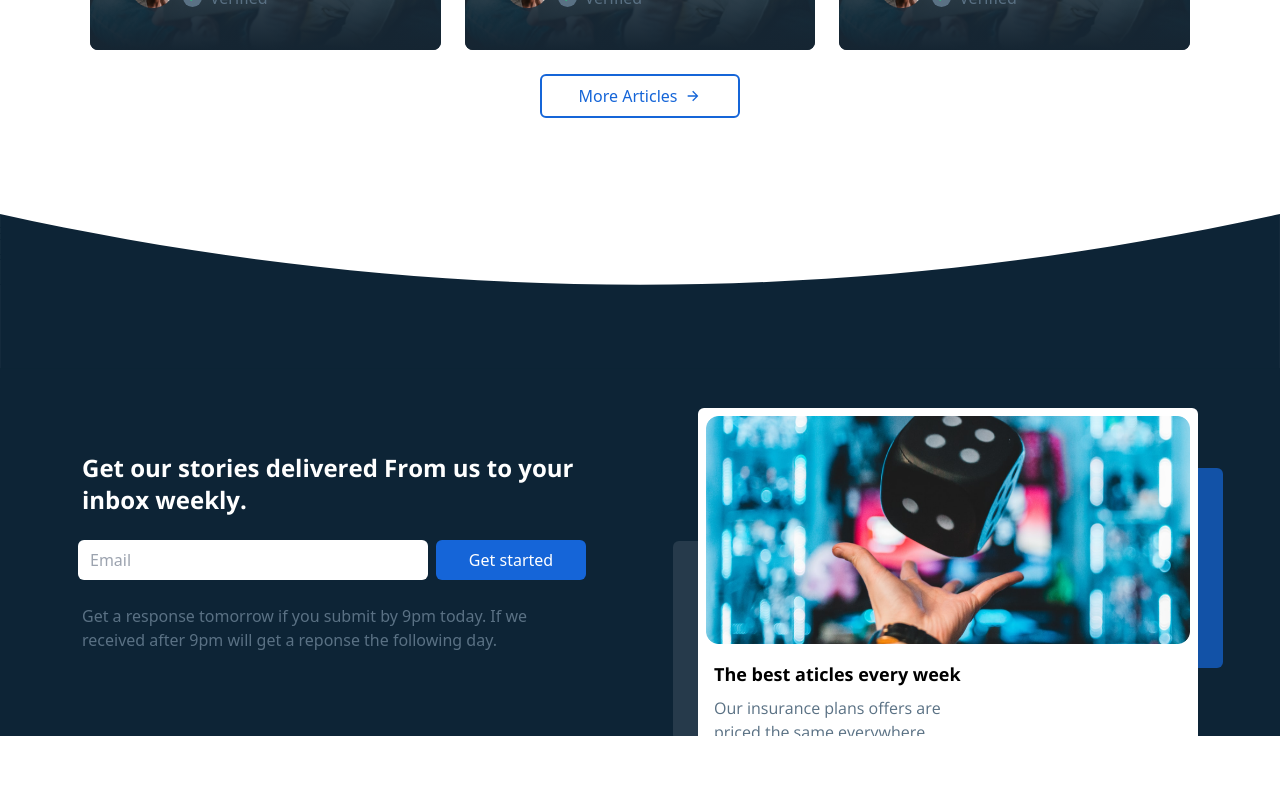
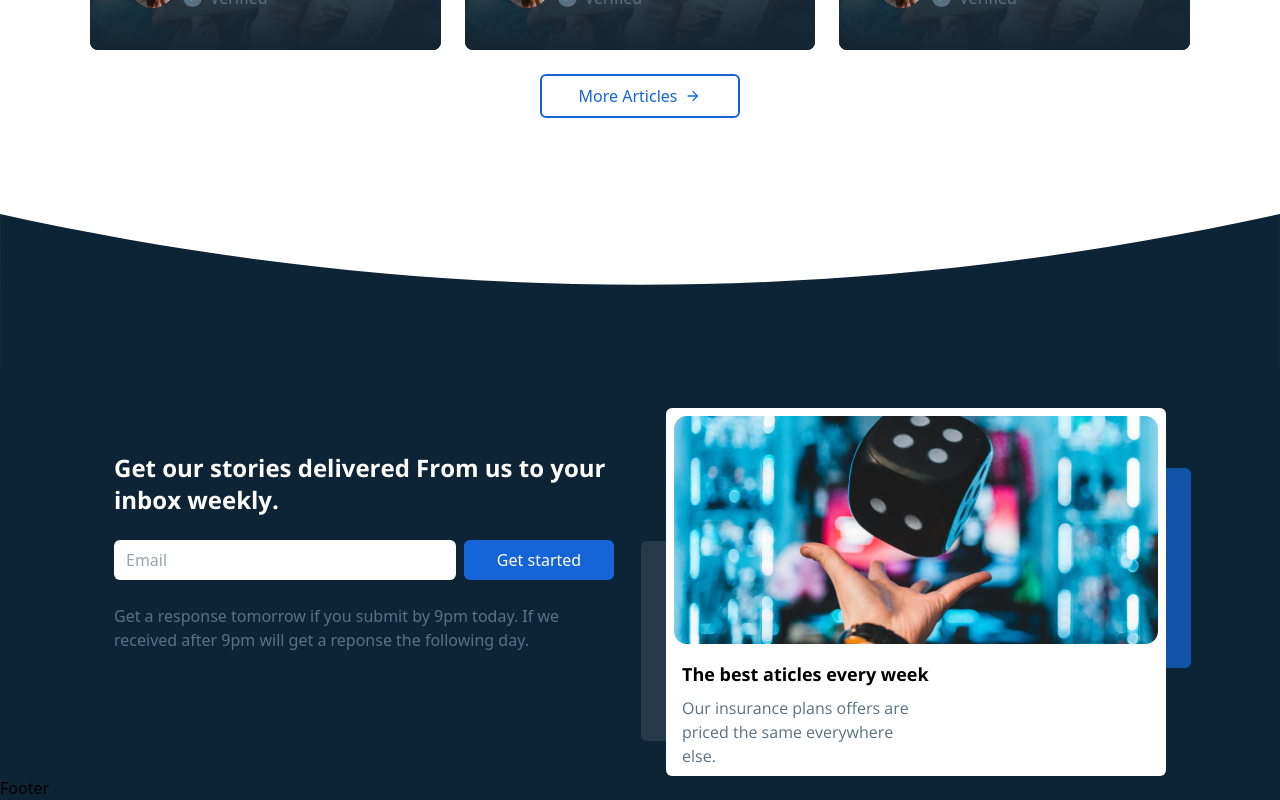
Before and after one commit to kamczill/blog-ts, a React (Vite) app: page / in a window 1280 px wide. Shown: the part 3969-4769 px from the top of the page. Before the commit the page ends 4705 px from the top, so only its background shows below. Built offline with nearby package versions, Linux system fonts and the light colour scheme; the HTML template or start-up script is replaced by a standard one.

Commit message:
Fix styles of Newsletter

```diff
--- a/src/App.tsx
+++ b/src/App.tsx
@@ -5,6 +5,7 @@ import { useSelector, useDispatch } from 'react-redux'
 import { toggleTheme } from './features/ui/uiSlice'
 import Navbar from './components/Navbar';
 import HomePage from './pages/HomePage';
+import Footer from './components/Footer';
 
 function App() {
   const colorTheme = useSelector((state: RootState) => state.ui.theme)
@@ -20,6 +21,7 @@ function App() {
             <Route path='/home' element={<HomePage />} />
           </Routes>
         </BrowserRouter>
+        <Footer />
       </div>
     </>
   )
--- /dev/null
+++ b/src/components/Footer.tsx
@@ -0,0 +1,11 @@
+import React from 'react'
+
+const Footer = () => {
+  return (
+    <div className='bg-[#0D2436] pt-10'>
+        Footer
+    </div>
+  )
+}
+
+export default Footer
--- a/src/components/NewsletterFeature.tsx
+++ b/src/components/NewsletterFeature.tsx
@@ -28,7 +28,7 @@ const NewsletterFeature = () => {
     }, [])
 
   return (
-    <div ref={parentRef} className='w-full relative max-w-[500px]'>
+    <div ref={parentRef} className='relative max-w-[500px] lg:w-max '>
         <div className='absolute w-[200px] h-[200px] bg-[#1565D8] rounded-md z-0 right-[-10px]  top-[60px] opacity-70 xl:right-[-25px] xl:top-[100px]'>
         </div>
         <div className='absolute w-[200px] h-[200px] bg-[#FFFFFF] rounded-md z-0 bottom-0 left-[-10px] opacity-10 xl:left-[-25px] xl:bottom-[-5px]'>
--- a/src/components/homepage/Newsletter.tsx
+++ b/src/components/homepage/Newsletter.tsx
@@ -5,12 +5,13 @@ const Newsletter = () => {
   return (
     <div className=''>
         <img src={wave} className='w-full mb-[-1px]'/>
-        <div className='bg-[#0D2436] flex flex-col px-6 lg:flex-row  lg:items-center lg:justify-center'>
-            <div className='w-full flex flex-col justify-center items-center gap-6 lg:w-1/2'>
+        <div className='bg-[#0D2436] flex justify-center'>
+            <div className='w-full flex flex-col px-6 lg:flex-row lg:items-center lg:px-6 lg:justify-between lg:max-w-[1100px]'>
+                <div className='flex flex-col justify-center items-center gap-6 w-full lg:items-start lg:w-max'>
                     <h3 className='font-os text-white font-bold text-2xl w-full max-w-[500px]'>
                     Get our stories delivered From us to your inbox weekly.
                     </h3>
-                <div className='flex flex-col w-full justify-center items-center gap-2 sm:flex-row'>
+                    <div className='flex flex-col w-full justify-center items-center gap-2 sm:flex-row lg:justify-start'>
                         <input type='text' placeholder='Email' className='px-3 py-2 rounded-md w-full max-w-[350px]'/>
                         <button className='px-3 py-2 rounded-md w-full max-w-[350px] bg-[#1565D8] text-white sm:max-w-[150px]'>
                             Get started
@@ -20,8 +21,9 @@ const Newsletter = () => {
                     Get a response tomorrow if you submit by 9pm today. If we received after 9pm will get a reponse the following day.
                     </p>
                 </div>
-            <div className='lg:w-1/2 flex justify-center'>
+                <div className='w-full lg:w-max flex justify-center'>
                     <NewsletterFeature />
+                </div>
             </div>
         </div>
     </div>
```
Lines whose indentation alone changed are shown as unchanged.
